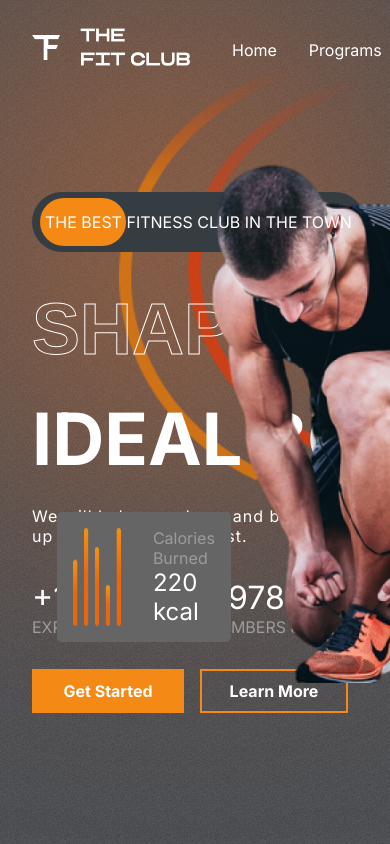
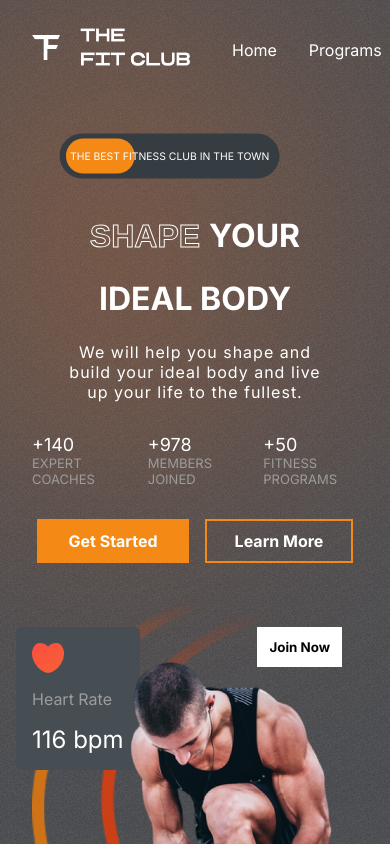
Before and after one commit to AnnaKuliga/react-responsive-gym-app, a React (Create React App) app: page / in a window 390 px wide. Shown: the top 844 px of the page. Built offline with nearby package versions, Linux system fonts and the light colour scheme.

Commit message:
Addeed responsive functions to the Hero section

```diff
--- a/src/components/Hero.css
+++ b/src/components/Hero.css
@@ -164,3 +164,69 @@
   height: 30rem;
   left: 0;
 }
+@media screen and (max-width: 768px) {
+  .hero {
+    flex-direction: column;
+  }
+  .hero-blur {
+    width: 14rem;
+  }
+  .the-best-ad {
+    margin-top: 0;
+    font-size: small;
+    align-items: center;
+    transform: scale(0.8);
+  }
+  .hero-text {
+    font-size: xx-large;
+    align-items: center;
+    justify-content: center;
+  }
+  .hero-text > div:nth-of-type(3) {
+    font-style: small;
+    font-weight: 200;
+    letter-spacing: 1px;
+    text-align: center;
+  }
+  .hero-buttons {
+    justify-content: center;
+  }
+  .figures > div > span:nth-of-type(1) {
+    font-size: large;
+  }
+  .figures > div > span:nth-of-type(2) {
+    font-size: small;
+  }
+  .right-h {
+    position: relative;
+    background: none;
+  }
+  .heart-rate {
+    left: 1rem;
+    top: 2rem;
+  }
+  .calories {
+    position: relative;
+    top: 5rem;
+    left: 2rem;
+  }
+  .calories > img {
+    width: 2rem;
+  }
+  .calories > div > :nth-child(2) {
+    color: white;
+    font-size: 1rem;
+  }
+  .hero-image {
+    position: relative;
+    width: 15rem;
+    left: 7rem;
+    top: 4rem;
+    align-self: center;
+  }
+  .hero-image-back {
+    width: 15rem;
+    left: 2rem;
+    top: 0rem;
+  }
+}
--- a/src/components/Hero.jsx
+++ b/src/components/Hero.jsx
@@ -9,6 +9,7 @@
 
 const Hero = () => {
   const transition = { type: "spring", duration: 3 };
+  const mobile = window.innerWidth <= 768 ? true : false;
   return (
     <div className="hero">
       <div className="blur hero-blur"></div>
@@ -17,7 +18,7 @@
         {/*the best ad */}
         <div className="the-best-ad">
           <motion.div
-            initial={{ left: "238px" }}
+            initial={{ left: mobile ? "178px" : "238px" }}
             whileInView={{ left: "8px" }}
             transition={{ ...transition, type: "tween" }}
           ></motion.div>
```
